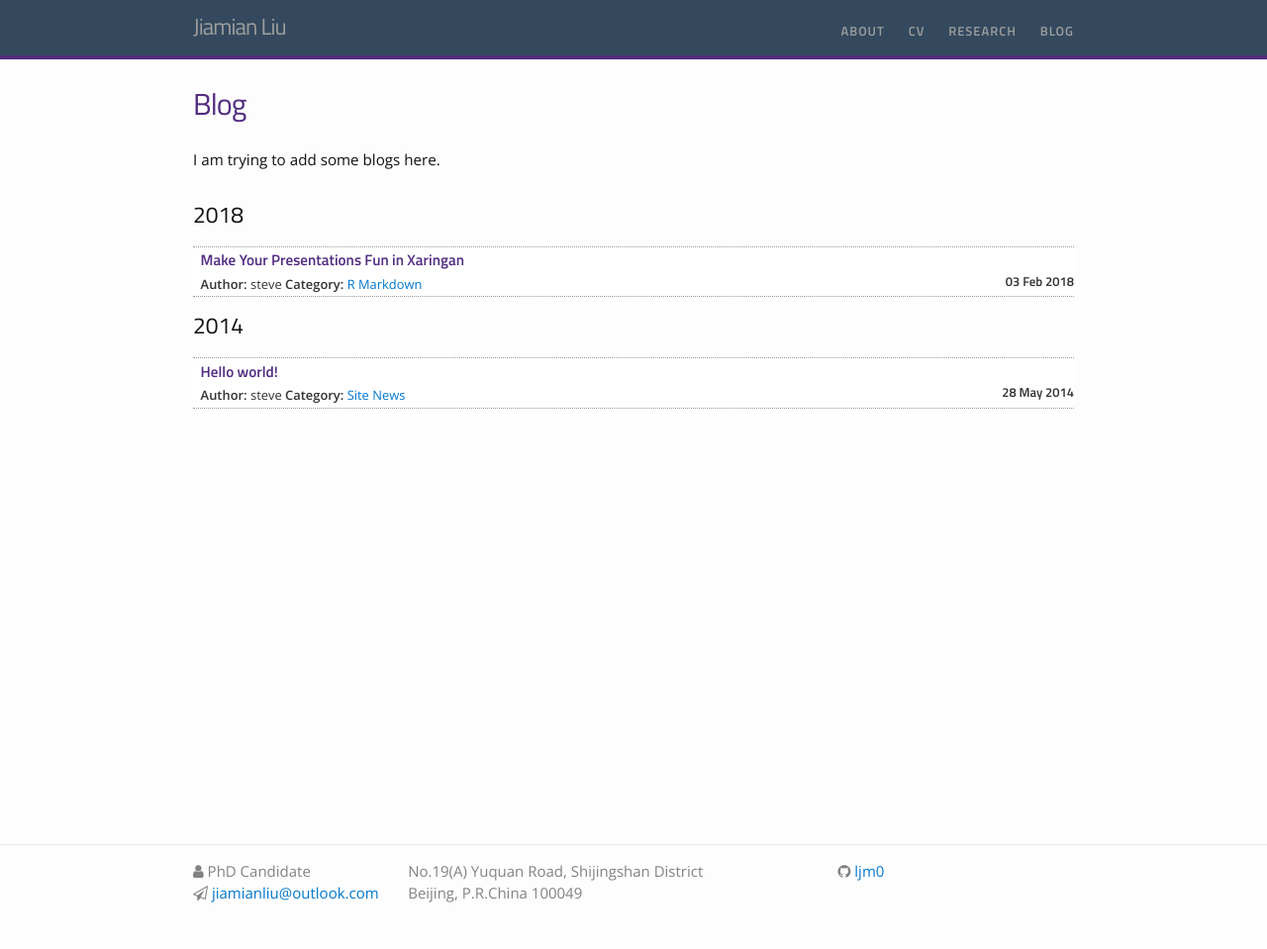
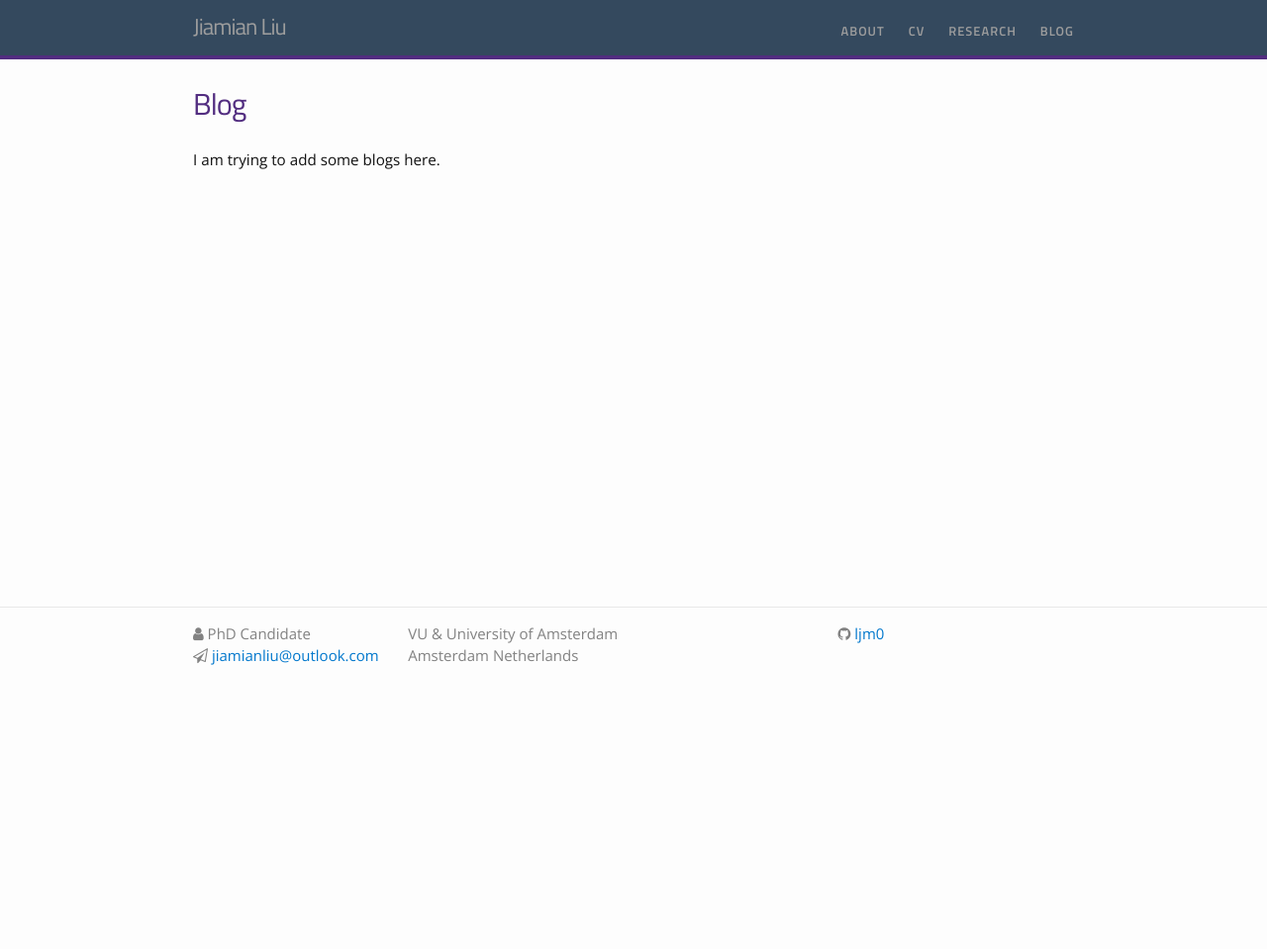
Before and after one commit to ljm0/ljm0.github.io, a Jekyll site: the page built from blog.md, in a window 1280 px wide. Shown: the whole page at 99% size. Built offline with Jekyll 4.4.1, drawn with Linux system fonts in a browser that asks for light colours; nearby versions of some CDN libraries; some web fonts are replaced; after the commit the page ends 900 px from its top, so only the background shows below that.

Commit message:
linkedin

```diff
--- a/_config.yml
+++ b/_config.yml
@@ -2,12 +2,12 @@
 title: Jiamian Liu
 email: jiamianliu@outlook.com
 description: > # this means to ignore newlines until "baseurl:"
-  I'm a PhD candidate at University of Chinese Academy Sicence with research interests in
-  network measurement and data-driven security.
+  I'm a master student of computer science
 baseurl: "" # the subpath of your site, e.g. /blog/
-url: "http://http://xtalentfeng.github.io" # the base hostname & protocol for your site
+url: "https://ljm0.github.io/" # the base hostname & protocol for your site
 # twitter_username: 631958057
 github_username:  ljm0
+linkedin_username: jiamianliu
 # orcid_id: 0000-0003-4072-6263
 # google_scholar_id: BNr-fb8AAAAJ
 
--- a/_includes/footer.html
+++ b/_includes/footer.html
@@ -17,7 +17,7 @@
 
 
          <p class="text">
-          No.19(A) Yuquan Road, Shijingshan District<br/>Beijing, P.R.China 100049 <!-- {{ site.description }} -->
+          VU & University of Amsterdam<br/>Amsterdam Netherlands <!-- {{ site.description }} -->
       </div>
 
       <div class="footer-col  footer-col-3">
@@ -30,6 +30,14 @@
       <i class="fa fa-github" style="color:gray"></i> {{ site.github_username }}
     </a>
   </li>
+{% endif %}
+
+            {% if site.comlinkedin_username %}
+<li>
+  <a href="https://www.linkedin.com/in/{{ site.linkedin_username }}">
+    <i class="fa fa-linkedin" style="color:gray"></i> {{ site.linkedin_username }}
+  </a>
+</li>
 {% endif %}
 
           {% if site.twitter_username %}
--- a/blog.md
+++ b/blog.md
@@ -6,7 +6,7 @@
 
 I am trying to add some blogs here.
 
-<ul id="archive">
+<!-- <ul id="archive">
 {% for post in site.posts %}
   {% capture y %}{{post.date | date:"%Y"}}{% endcapture %}
   {% if year != y %}
@@ -19,15 +19,16 @@
 
   {% for cat in post.categories %}
   <a href="/categories/#{{ cat }}" title="{{ cat }}">{{ cat }}</a>&nbsp;
-  {% endfor %}
+  {% endfor %} -->
 
-{% endif %} <!-- {{ post.categories | first }} -->
-<strong style="font-size:100%; font-family: 'Titillium Web', sans-serif; float:right">{{ post.date | date: '%d %b %Y' }}</strong>
+<!-- {% endif %}  -->
+<!-- {{ post.categories | first }} -->
+<!-- <strong style="font-size:100%; font-family: 'Titillium Web', sans-serif; float:right">{{ post.date | date: '%d %b %Y' }}</strong>
 </span>
 
 </li>
 {% endfor %}
-</ul>
+</ul> -->
 
 <!-- {{ post.date | date: '%m %d, %Y' }} -->
 
```
